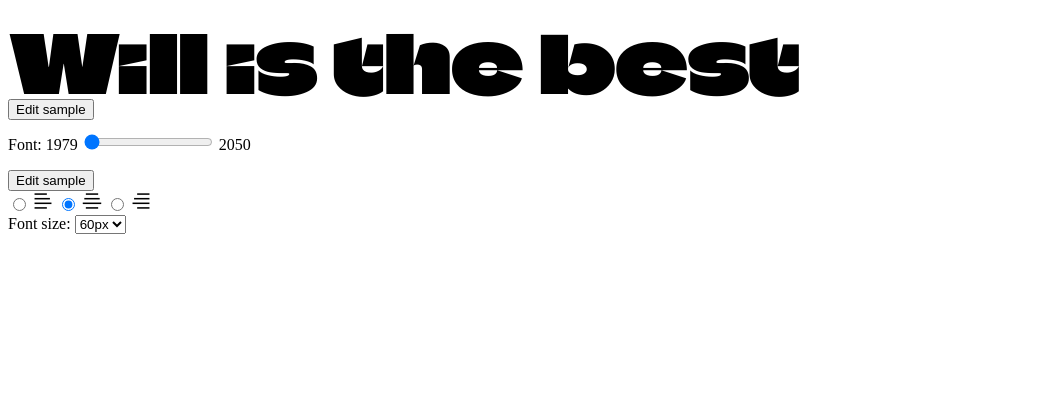
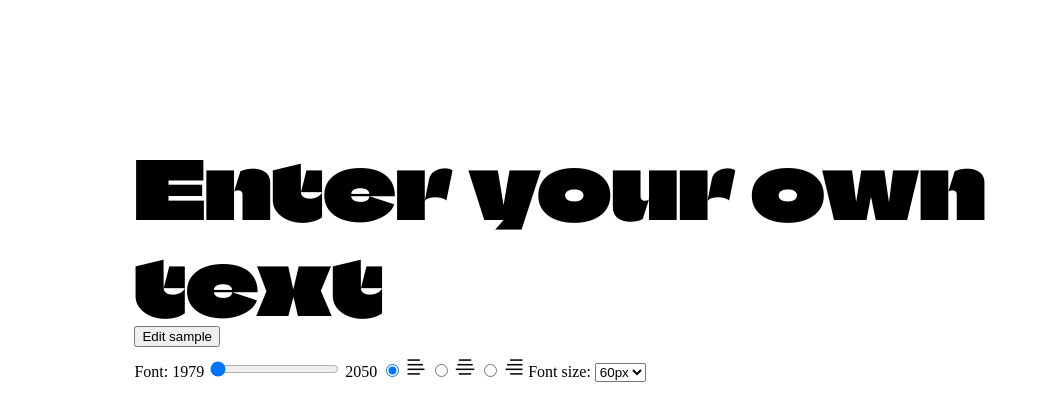
Before and after one commit to CooperHewittCollection/cats, a plain HTML site: page ClimateCrisis/index2.html in a window 1280 px wide. Shown: the whole page, without its empty margins (0-1040 px from the left). Drawn offline with nearby package versions, Linux system fonts and the light colour scheme; some packages are replaced by stand-ins of ours; a script that the page names is missing.

Commit message:
alighment, padding

```diff
--- a/ClimateCrisis/index2.html
+++ b/ClimateCrisis/index2.html
@@ -13,6 +13,7 @@ src: url('ClimateCrisisVariableGX.ttf') format("truetype-variations");
 font-family: climatettf;
 font-size: 80px;
 font-variation-settings: 'wght' 1979;
+height: auto !important;
 }
 .slider-year-header, #font_slider{
 	display: inline-block;
@@ -22,6 +23,13 @@ font-variation-settings: 'wght' 1979;
 	width:20px;
 }
 
+.font-slider-wrapper,.font-align-wrapper, .font-size-wrapper{
+ display: inline-block;
+}
+
+.container{
+    padding: 10%;
+}
 </style>
 <script src="https://code.jquery.com/jquery-3.6.3.min.js" integrity="sha256-pvPw+upLPUjgMXY0G+8O0xUf+/Im1MZjXxxgOcBQBXU=" crossorigin="anonymous"></script>
 <script src="https://cdn.jsdelivr.net/npm/@fancyapps/ui@5.0/dist/fancybox/fancybox.umd.js"></script>
@@ -64,7 +72,7 @@ console.log(e.target.value)
             font yourself. You can change the weight by moving the slider.
           </p> -->
 
-          <div id="font_editor_box" contenteditable="true" style="height: 290px; overflow-y: hidden; font-variation-settings: &quot;wght&quot; 2024; text-align: center;">Will is the best</div>
+          <div id="font_editor_box" contenteditable="true" style="overflow-y: hidden; font-variation-settings: 'wght' 2024; text-align: center;">Enter your own text</div>
 
           <div id="font-editor-wrapper">
             <!-- Labels are hidden but kept for screen-readers & SEO purposes -->
@@ -72,7 +80,7 @@ console.log(e.target.value)
 
             <!-- Edit sample -button (desktop version) -->
             <button id="font_edit_desktop" type="button">Edit sample</button>
-
+<br>
             <!-- Slider for font-weight -->
             <div class="font-slider-wrapper">
               <label for="font_slider">Font:</label>
@@ -81,7 +89,7 @@ console.log(e.target.value)
 				id="font_slider"
 				name="font-slider"
 				type="range"
-				min="1975"
+				min="1979"
 				max="2050"
 				value="1"
 				step="1"
@@ -90,20 +98,20 @@ console.log(e.target.value)
             </div>
 
             <!-- Edit sample -button (mobile version) -->
-            <button id="font_edit_mobile" type="button">Edit sample</button>
+            <!-- <button id="font_edit_mobile" type="button">Edit sample</button> -->
 
             <!-- Font-align selector -->
             <div class="font-align-wrapper">
-              <input class="font-align" type="radio" name="font-align" id="align-left" value="align-left">
+              <input class="font-align" type="radio" name="font-align" id="align-left" value="align-left" checked="">
               <label class="font-align" for="align-left"><img class="font-align-icon" src="../Assets/images/icon-align-left.svg" alt="Align left"></label>
 
-              <input class="font-align" type="radio" name="font-align" id="align-center" value="align-center" checked="">
+              <input class="font-align" type="radio" name="font-align" id="align-center" value="align-center" >
               <label class="font-align" for="align-center"><img class="font-align-icon" src="../Assets/images/icon-align-center.svg" alt="Align Right"></label>
 
               <input class="font-align" type="radio" name="font-align" id="align-right" value="align-right">
               <label class="font-align" for="align-right"><img class="font-align-icon" src="../Assets/images/icon-align-right.svg" alt="Align Center"></label>
             </div>
-
+            <div class="font-size-wrapper">
             <!-- Font-size -dropdown -->
             <label for="font_size_select">Font size:</label>
             <select name="font-size-select" id="font_size_select">
@@ -112,6 +120,7 @@ console.log(e.target.value)
               <option value="font-size-60px">60px</option>
               <option value="font-size-80px" style="display: initial;">80px</option>
             </select>
+        </div>
           </div>
         </div>
 <script type="text/javascript">
```
Also changed, not shown: ClimateCrisis/index.html (+11 -1 lines).
